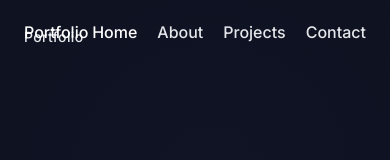
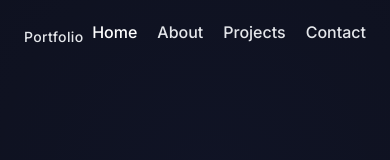
Before and after one commit to AlonaRyzhenko/alyona-portfolio, a Next.js app: page / in a window 390 px wide. Shown: the top 160 px of the page. Built offline with nearby package versions, Linux system fonts and the light colour scheme.

Commit message:
Nav: remove duplicate Portfolio label (kept only in Hero)

```diff
--- a/components/Nav.tsx
+++ b/components/Nav.tsx
@@ -50,9 +50,7 @@ export default function Nav() {
       transition={{ duration: 0.6, ease: [0.22, 1, 0.36, 1] }}
       className="fixed top-0 left-0 right-0 z-50 pointer-events-none"
     >
-      <div className="max-w-[1440px] mx-auto px-6 lg:px-16 flex justify-between md:justify-end items-center py-5">
-        <span className="md:hidden text-white text-base font-medium">Portfolio</span>
-
+      <div className="max-w-[1440px] mx-auto px-6 lg:px-16 flex justify-end items-center py-5">
         {/* Desktop nav pill — always glass */}
         <nav className="pointer-events-auto hidden md:flex items-center gap-1 rounded-full px-3 py-2 bg-bg/30 backdrop-blur-[20px] border border-white/10">
           {links.map((link) => (
```
